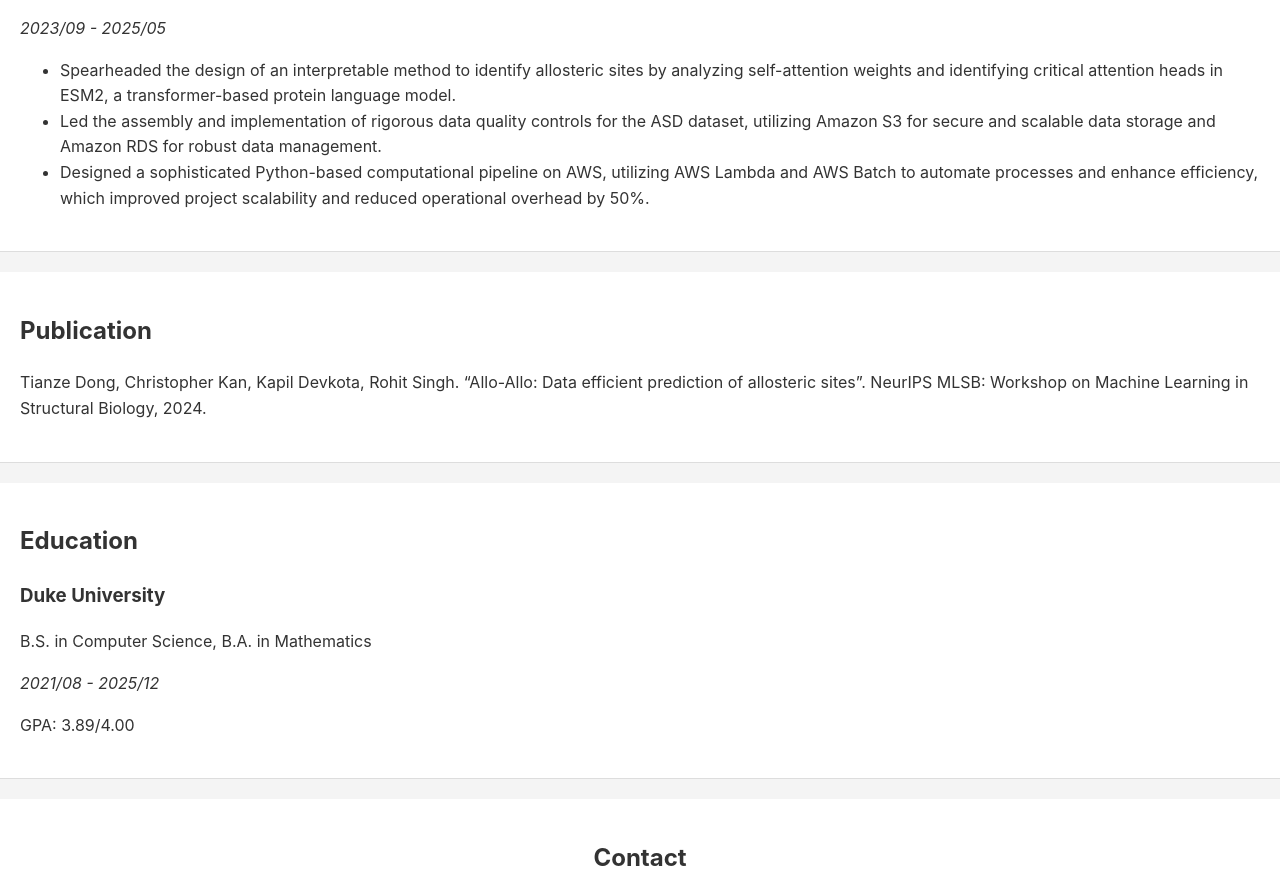
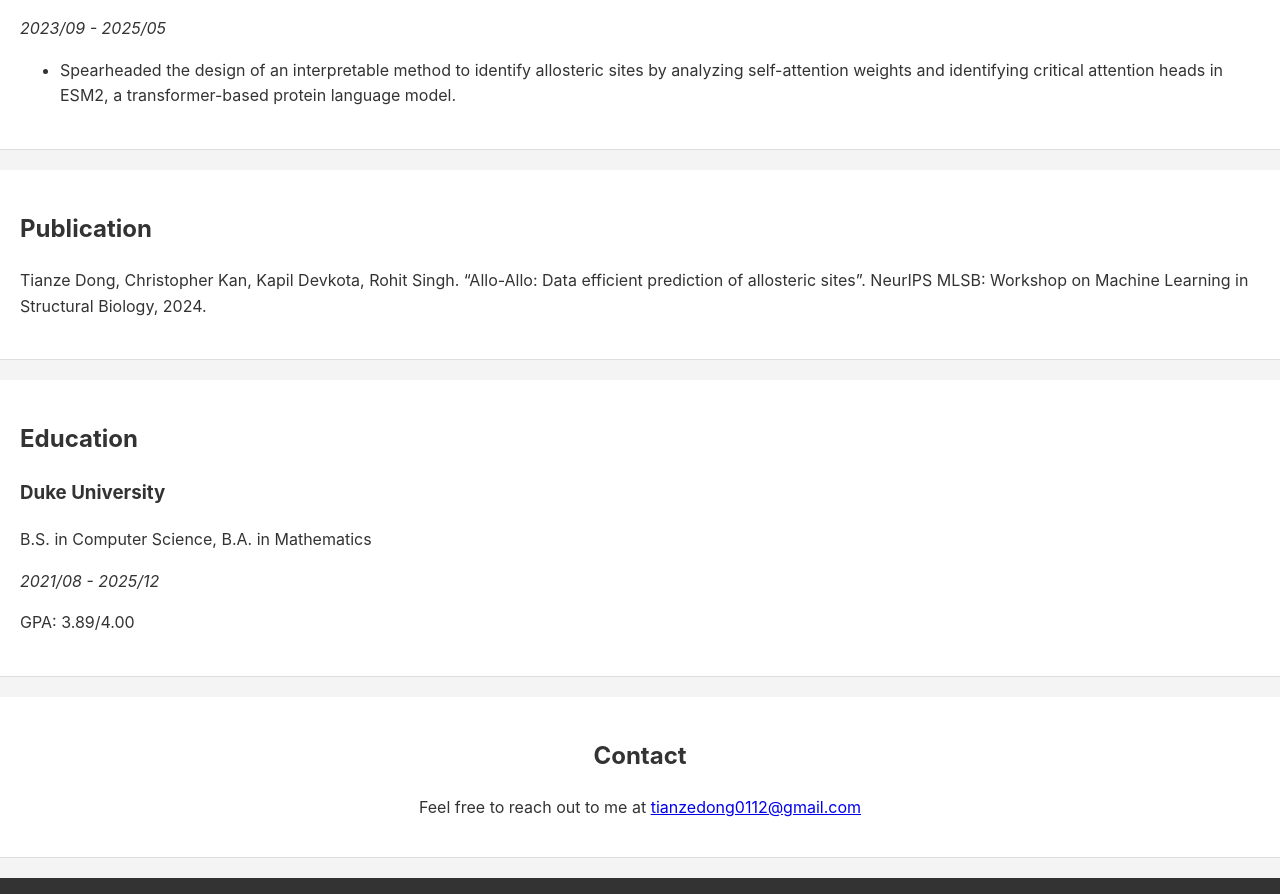
Before and after one commit to tianzedong/tianzedong.github.io, a plain HTML site: page index.html in a window 1280 px wide. Shown: the part 2195-3089 px from the top of the page. Drawn offline with Linux system fonts and the light colour scheme.

Commit message:
docs: Remove AWS details from research experience

```diff
--- a/index.html
+++ b/index.html
@@ -88,8 +88,6 @@
                 <p><em>2023/09 - 2025/05</em></p>
                 <ul>
                     <li>Spearheaded the design of an interpretable method to identify allosteric sites by analyzing self-attention weights and identifying critical attention heads in ESM2, a transformer-based protein language model.</li>
-                    <li>Led the assembly and implementation of rigorous data quality controls for the ASD dataset, utilizing Amazon S3 for secure and scalable data storage and Amazon RDS for robust data management.</li>
-                    <li>Designed a sophisticated Python-based computational pipeline on AWS, utilizing AWS Lambda and AWS Batch to automate processes and enhance efficiency, which improved project scalability and reduced operational overhead by 50%.</li>
                 </ul>
             </div>
         </section>
```
